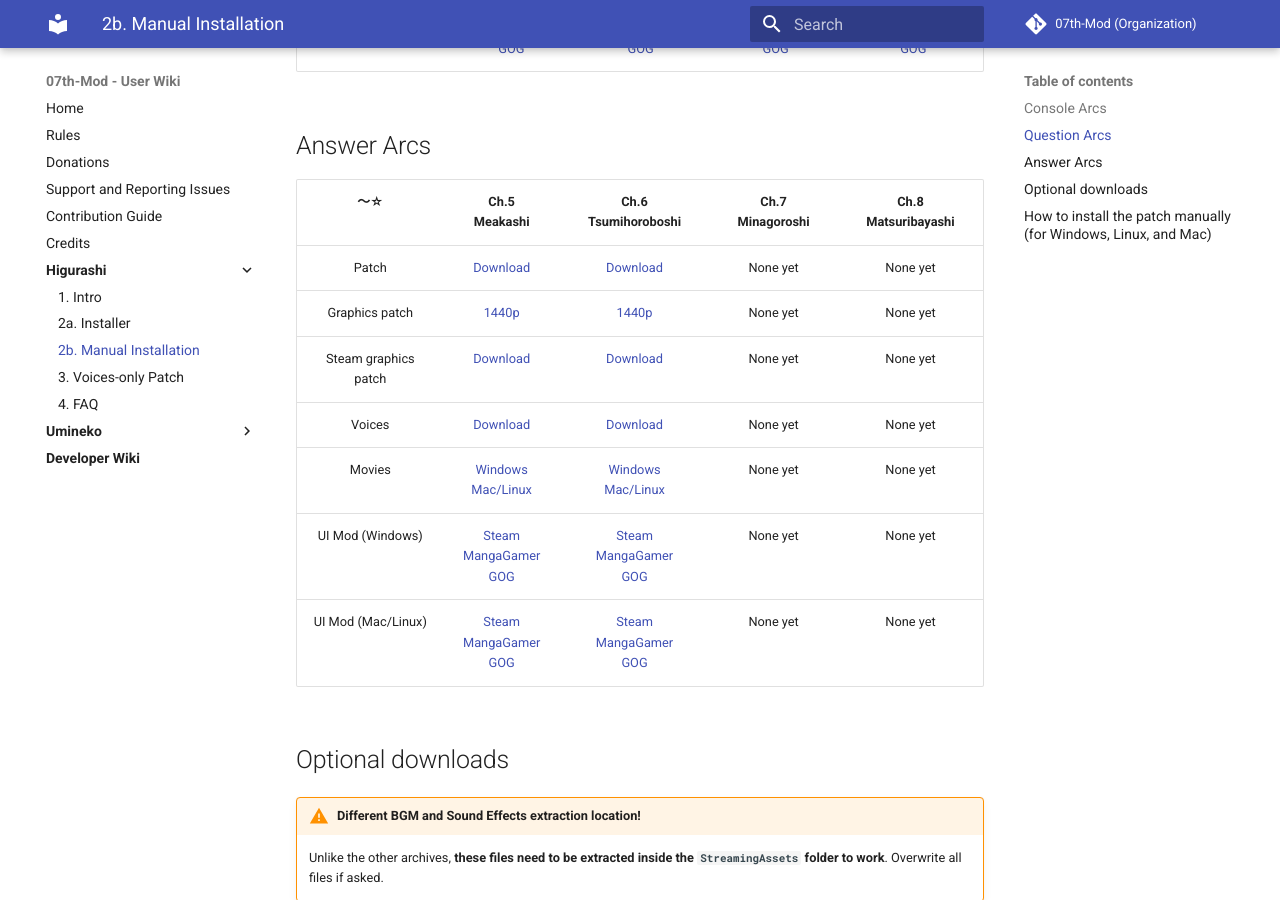
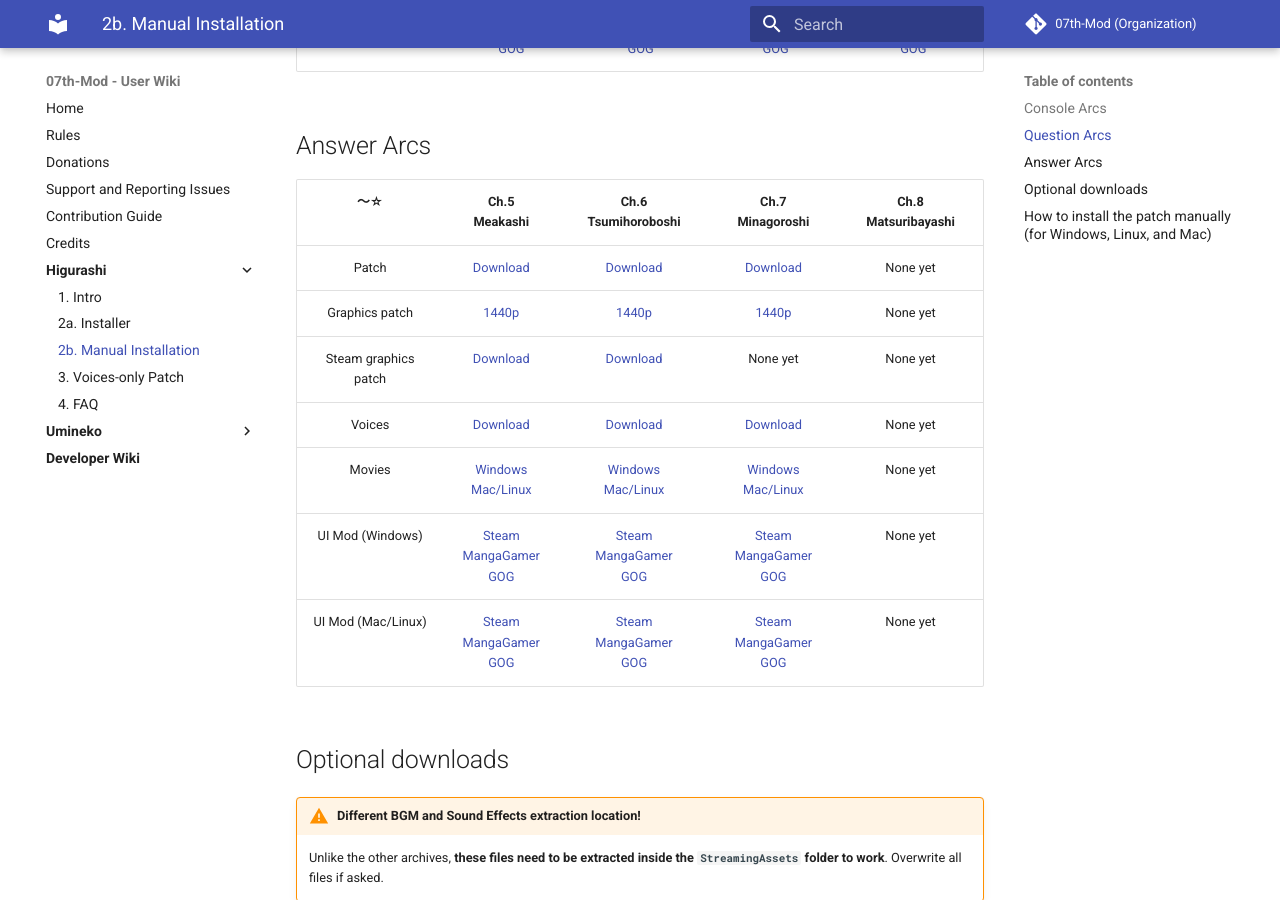
Before and after one commit to 07th-mod/wiki, an MkDocs documentation site: the page built from docs/Higurashi/Manual-Installation.md, in a window 1280 px wide and 900 px high, scrolled down 1459 px. Built offline with MkDocs 1.6.1 and Material for MkDocs 9.7.7, drawn with Linux system fonts in a browser that asks for light colours.

Commit message:
Add Minagoroshi stuff

```diff
--- a/docs/Higurashi/Manual-Installation.md
+++ b/docs/Higurashi/Manual-Installation.md
@@ -132,14 +132,14 @@
 <td style="text-align: center;">Patch</td>
 <td style="text-align: center;"><a href="https://github.com/07th-mod/meakashi/releases/latest">Download</a></td>
 <td style="text-align: center;"><a href="https://github.com/07th-mod/tsumihoroboshi/releases/latest">Download</a></td>
-<td style="text-align: center;">None yet</td>
+<td style="text-align: center;"><a href="https://github.com/07th-mod/minagoroshi/releases/latest">Download</a></td>
 <td style="text-align: center;">None yet</td>
 </tr>
 <tr class="even">
 <td style="text-align: center;">Graphics patch</td>
 <td style="text-align: center;"><a href="https://07th-mod.com/rikachama/graphics/Meakashi-CG.7z">1440p</a></td>
 <td style="text-align: center;"><a href="https://07th-mod.com/rikachama/graphics/Tsumihoroboshi-CG.7z">1440p</a></td>
-<td style="text-align: center;">None yet</td>
+<td style="text-align: center;"><a href="https://07th-mod.com/rikachama/graphics/Minagoroshi-CG.7z">1440p</a></td>
 <td style="text-align: center;">None yet</td>
 </tr>
 <tr class="odd">
@@ -153,28 +153,28 @@
 <td style="text-align: center;">Voices</td>
 <td style="text-align: center;"><a href="https://07th-mod.com/rikachama/voice/Meakashi-Voices.7z">Download</a></td>
 <td style="text-align: center;"><a href="https://07th-mod.com/rikachama/voice/Tsumihoroboshi-Voices.7z">Download</a></td>
-<td style="text-align: center;">None yet</td>
+<td style="text-align: center;"><a href="https://07th-mod.com/rikachama/voice/Minagoroshi-Voices.7z">Download</a></td>
 <td style="text-align: center;">None yet</td>
 </tr>
 <tr class="odd">
 <td style="text-align: center;">Movies</td>
 <td style="text-align: center;"><a href="https://07th-mod.com/rikachama/video/Meakashi-Movie.7z">Windows</a><br><a href="https://07th-mod.com/rikachama/video/Meakashi-Movie_UNIX.7z">Mac/Linux</a></td>
 <td style="text-align: center;"><a href="https://07th-mod.com/rikachama/video/Tsumihoroboshi-Movie.7z">Windows</a><br><a href="https://07th-mod.com/rikachama/video/Tsumihoroboshi-Movie_UNIX.7z">Mac/Linux</a></td>
-<td style="text-align: center;">None yet</td>
+<td style="text-align: center;"><a href="https://07th-mod.com/rikachama/video/Tsumihoroboshi-Movie.7z">Windows</a><br><a href="https://07th-mod.com/rikachama/video/Tsumihoroboshi-Movie_UNIX.7z">Mac/Linux</a></td>
 <td style="text-align: center;">None yet</td>
 </tr>
 <tr class="even">
 <td style="text-align: center;">UI Mod (Windows)</td>
 <td style="text-align: center;"><a href="https://07th-mod.com/ui.php?chapter=meakashi&os=win&unity=5.5.3p3">Steam</a><br><a href="https://07th-mod.com/ui.php?chapter=meakashi&os=win&unity=5.5.3p1">MangaGamer</a><br><a href="https://07th-mod.com/ui.php?chapter=meakashi&os=win&unity=5.5.3p1">GOG</a></td>
 <td style="text-align: center;"><a href="https://07th-mod.com/ui.php?chapter=tsumihoroboshi&os=win&unity=5.5.3p3">Steam</a><br><a href="https://07th-mod.com/ui.php?chapter=tsumihoroboshi&os=win&unity=5.5.3p3">MangaGamer</a><br><a href="https://07th-mod.com/ui.php?chapter=tsumihoroboshi&os=win&unity=5.5.3p3">GOG</a></td>
-<td style="text-align: center;">None yet</td>
+<td style="text-align: center;"><a href="https://07th-mod.com/ui.php?chapter=minagoroshi&os=win&unity=5.6.7f1">Steam</a><br><a href="https://07th-mod.com/ui.php?chapter=minagoroshi&os=win&unity=5.6.7f1">MangaGamer</a><br><a href="https://07th-mod.com/ui.php?chapter=minagoroshi&os=win&unity=5.6.7f1">GOG</a></td>
 <td style="text-align: center;">None yet</td>
 </tr>
 <tr class="odd">
 <td style="text-align: center;">UI Mod (Mac/Linux)</td>
 <td style="text-align: center;"><a href="https://07th-mod.com/ui.php?chapter=meakashi&os=unix&unity=5.5.3p3">Steam</a><br><a href="https://07th-mod.com/ui.php?chapter=meakashi&os=unix&unity=5.5.3p1">MangaGamer</a><br><a href="https://07th-mod.com/ui.php?chapter=meakashi&os=unix&unity=5.5.3p1">GOG</a></td>
 <td style="text-align: center;"><a href="https://07th-mod.com/ui.php?chapter=tsumihoroboshi&os=unix&unity=5.5.3p3">Steam</a><br><a href="https://07th-mod.com/ui.php?chapter=tsumihoroboshi&os=unix&unity=5.5.3p3">MangaGamer</a><br><a href="https://07th-mod.com/ui.php?chapter=tsumihoroboshi&os=unix&unity=5.5.3p3">GOG</a></td>
-<td style="text-align: center;">None yet</td>
+<td style="text-align: center;"><a href="https://07th-mod.com/ui.php?chapter=minagoroshi&os=unix&unity=5.6.7f1">Steam</a><br><a href="https://07th-mod.com/ui.php?chapter=minagoroshi&os=unix&unity=5.6.7f1">MangaGamer</a><br><a href="https://07th-mod.com/ui.php?chapter=minagoroshi&os=unix&unity=5.6.7f1">GOG</a></td>
 <td style="text-align: center;">None yet</td>
 </tr>
 </tbody>
```
